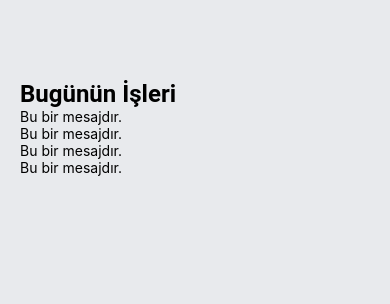
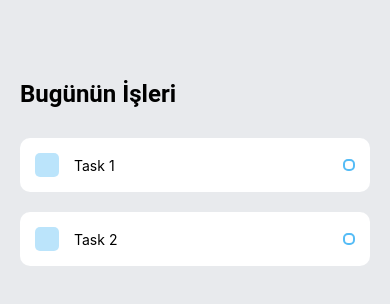
Before and after one commit to frksahan/to-do-list, a React Native app: screen / in a window 390 px wide. Shown: the top 304 px of the page. Built offline with nearby package versions, Linux system fonts and the light colour scheme.

Commit message:
to-do-list

```diff
--- a/App.js
+++ b/App.js
@@ -11,10 +11,8 @@ export default function App() {
         <Text style={styles.sectionTitle}>Bugünün İşleri</Text>
 
         <View style={styles.items}>
-          <Task />
-          <Task />
-          <Task />
-          <Task />
+          <Task text={'Task 1'} />
+          <Task text={'Task 2'} />
         </View>
 
       </View>
@@ -37,5 +35,7 @@ const styles = StyleSheet.create({
     fontFamily: 'Roboto',
     fontWeight: 'bold',
   },
-  items: {},
+  items: {
+    marginTop: 30,
+  },
 });
--- a/components/task.js
+++ b/components/task.js
@@ -1,17 +1,54 @@
 import React from 'react';
-import { View, Text, StyleSheet } from 'react-native';
+import { View, Text, StyleSheet, TouchableOpacity } from 'react-native';
 
-const Task = () => {
+const Task = (props) => {
 
     return (
-        <View>
-            <Text>Bu bir mesajdır.</Text>
+        <View style={styles.item}>
+            <View style={styles.itemLeft}>
+                <View style={styles.square}></View>
+                <Text style={styles.itemText}>{props.text}</Text>
+            </View>
+            <View style={styles.circular}></View>
         </View>
     )
 }
 
 const styles = StyleSheet.create({
 
+    item: {
+        backgroundColor: '#FFF',
+        padding: 15,
+        borderRadius: 10,
+        flexDirection: 'row',
+        alignItems: 'center',
+        justifyContent: 'space-between',
+        marginBottom: 20,
+    },
+
+    itemLeft: {
+        flexDirection: 'row',
+        alignItems: 'center',
+        flexWrap: 'wrap',
+    },
+    square: {
+        width: 24,
+        height: 24,
+        backgroundColor: '#55BCF6',
+        opacity: 0.4,
+        borderRadius: 5,
+        marginRight: 15,
+    },
+    itemText: {
+        maxWidth: '80%',
+    },
+    circular: {
+        width: 12,
+        height: 12,
+        borderColor: "#55BCF6",
+        borderWidth: 2,
+        borderRadius: 5,
+    },
 });
 
 export default Task;
```
